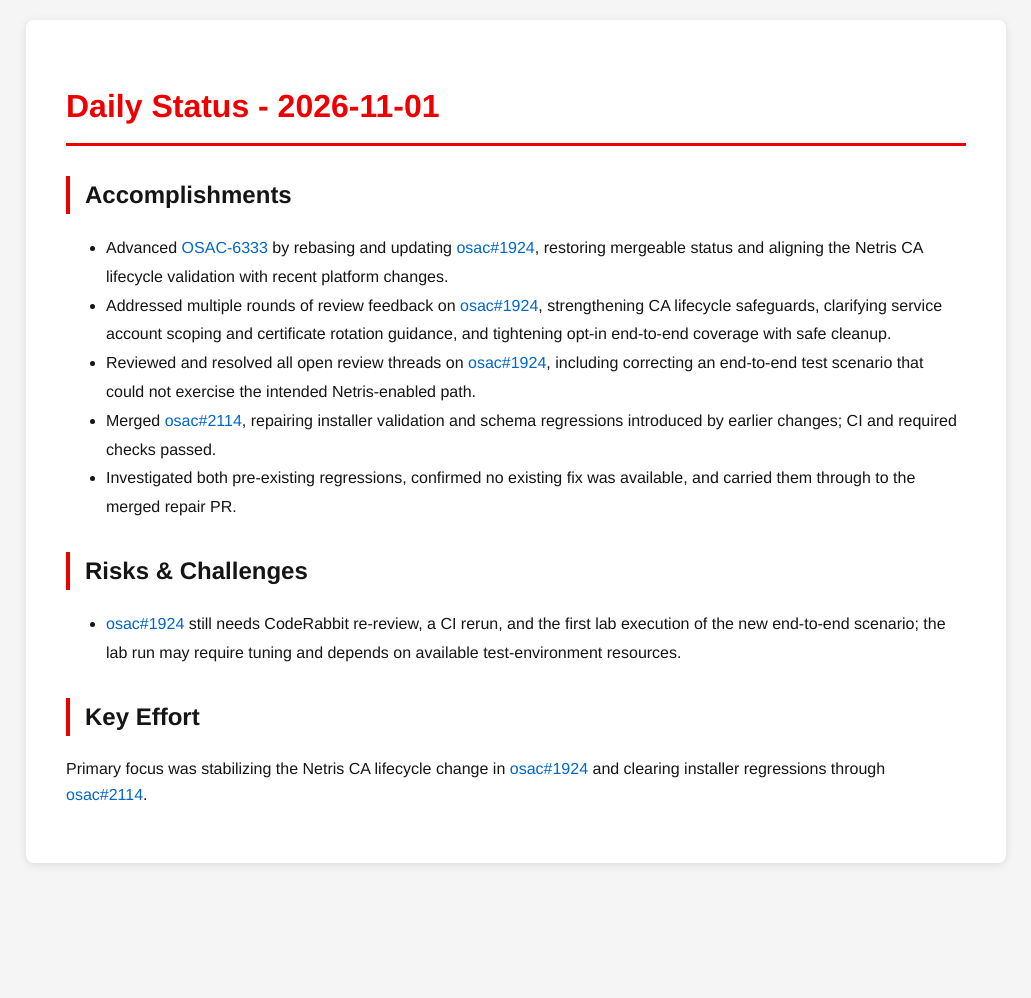
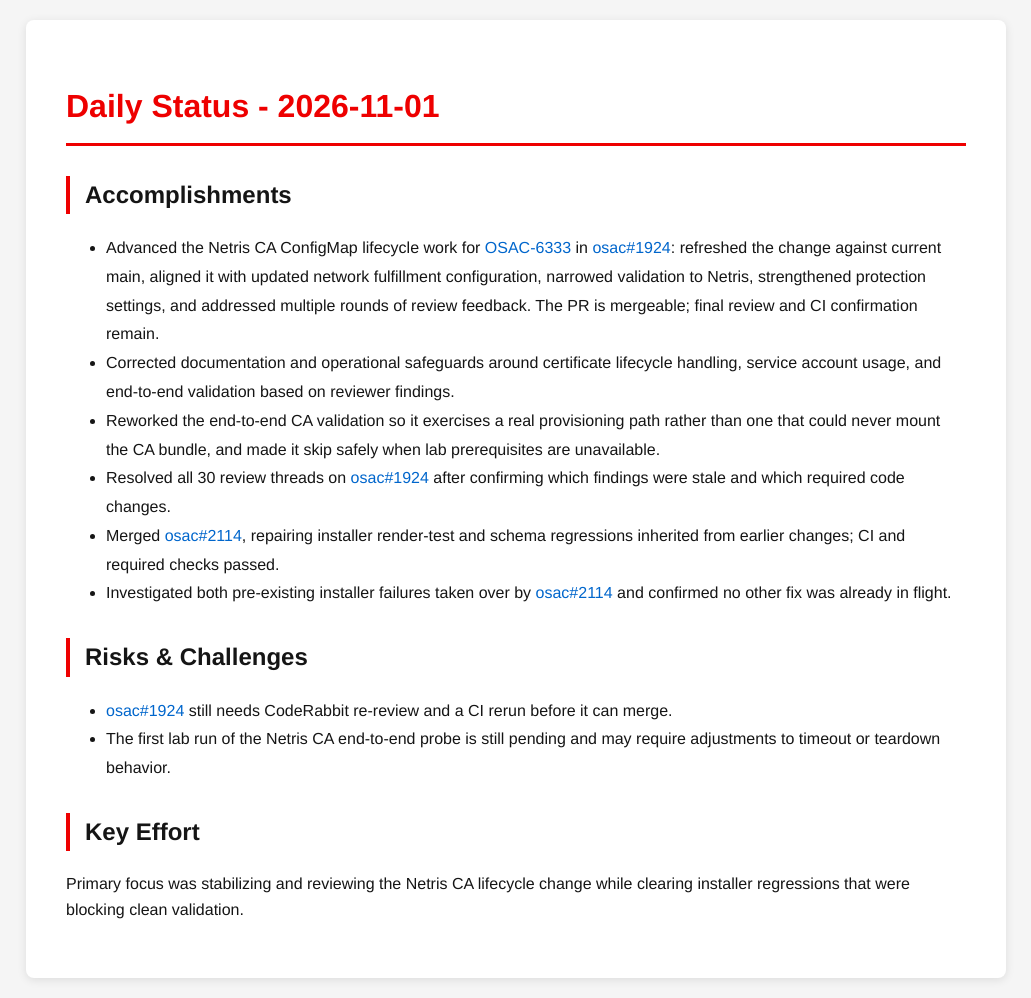
Before and after one commit to tzvatot/daily-status, a Jekyll site: the page built from 2026-11-01.md, in a window 1280 px wide. Shown: the whole page, without its empty margins (124-1155 px from the left). Built offline with Jekyll 4.4.1, drawn with Linux system fonts in a browser that asks for light colours; before the commit the page ends 900 px from its top, so only the background shows below that.

Commit message:
Daily status update - 2026-11-01

```diff
--- a/2026-11-01.md
+++ b/2026-11-01.md
@@ -7,14 +7,16 @@ date: 2026-11-01
 # Daily Status - 2026-11-01
 
 ## Accomplishments
-- Advanced [OSAC-6333](https://redhat.atlassian.net/browse/OSAC-6333) by rebasing and updating [osac#1924](https://github.com/osac-project/osac/pull/1924), restoring mergeable status and aligning the Netris CA lifecycle validation with recent platform changes.
-- Addressed multiple rounds of review feedback on [osac#1924](https://github.com/osac-project/osac/pull/1924), strengthening CA lifecycle safeguards, clarifying service account scoping and certificate rotation guidance, and tightening opt-in end-to-end coverage with safe cleanup.
-- Reviewed and resolved all open review threads on [osac#1924](https://github.com/osac-project/osac/pull/1924), including correcting an end-to-end test scenario that could not exercise the intended Netris-enabled path.
-- Merged [osac#2114](https://github.com/osac-project/osac/pull/2114), repairing installer validation and schema regressions introduced by earlier changes; CI and required checks passed.
-- Investigated both pre-existing regressions, confirmed no existing fix was available, and carried them through to the merged repair PR.
+- Advanced the Netris CA ConfigMap lifecycle work for [OSAC-6333](https://redhat.atlassian.net/browse/OSAC-6333) in [osac#1924](https://github.com/osac-project/osac/pull/1924): refreshed the change against current main, aligned it with updated network fulfillment configuration, narrowed validation to Netris, strengthened protection settings, and addressed multiple rounds of review feedback. The PR is mergeable; final review and CI confirmation remain.
+- Corrected documentation and operational safeguards around certificate lifecycle handling, service account usage, and end-to-end validation based on reviewer findings.
+- Reworked the end-to-end CA validation so it exercises a real provisioning path rather than one that could never mount the CA bundle, and made it skip safely when lab prerequisites are unavailable.
+- Resolved all 30 review threads on [osac#1924](https://github.com/osac-project/osac/pull/1924) after confirming which findings were stale and which required code changes.
+- Merged [osac#2114](https://github.com/osac-project/osac/pull/2114), repairing installer render-test and schema regressions inherited from earlier changes; CI and required checks passed.
+- Investigated both pre-existing installer failures taken over by [osac#2114](https://github.com/osac-project/osac/pull/2114) and confirmed no other fix was already in flight.
 
 ## Risks & Challenges
-- [osac#1924](https://github.com/osac-project/osac/pull/1924) still needs CodeRabbit re-review, a CI rerun, and the first lab execution of the new end-to-end scenario; the lab run may require tuning and depends on available test-environment resources.
+- [osac#1924](https://github.com/osac-project/osac/pull/1924) still needs CodeRabbit re-review and a CI rerun before it can merge.
+- The first lab run of the Netris CA end-to-end probe is still pending and may require adjustments to timeout or teardown behavior.
 
 ## Key Effort
-Primary focus was stabilizing the Netris CA lifecycle change in [osac#1924](https://github.com/osac-project/osac/pull/1924) and clearing installer regressions through [osac#2114](https://github.com/osac-project/osac/pull/2114).
+Primary focus was stabilizing and reviewing the Netris CA lifecycle change while clearing installer regressions that were blocking clean validation.
```
